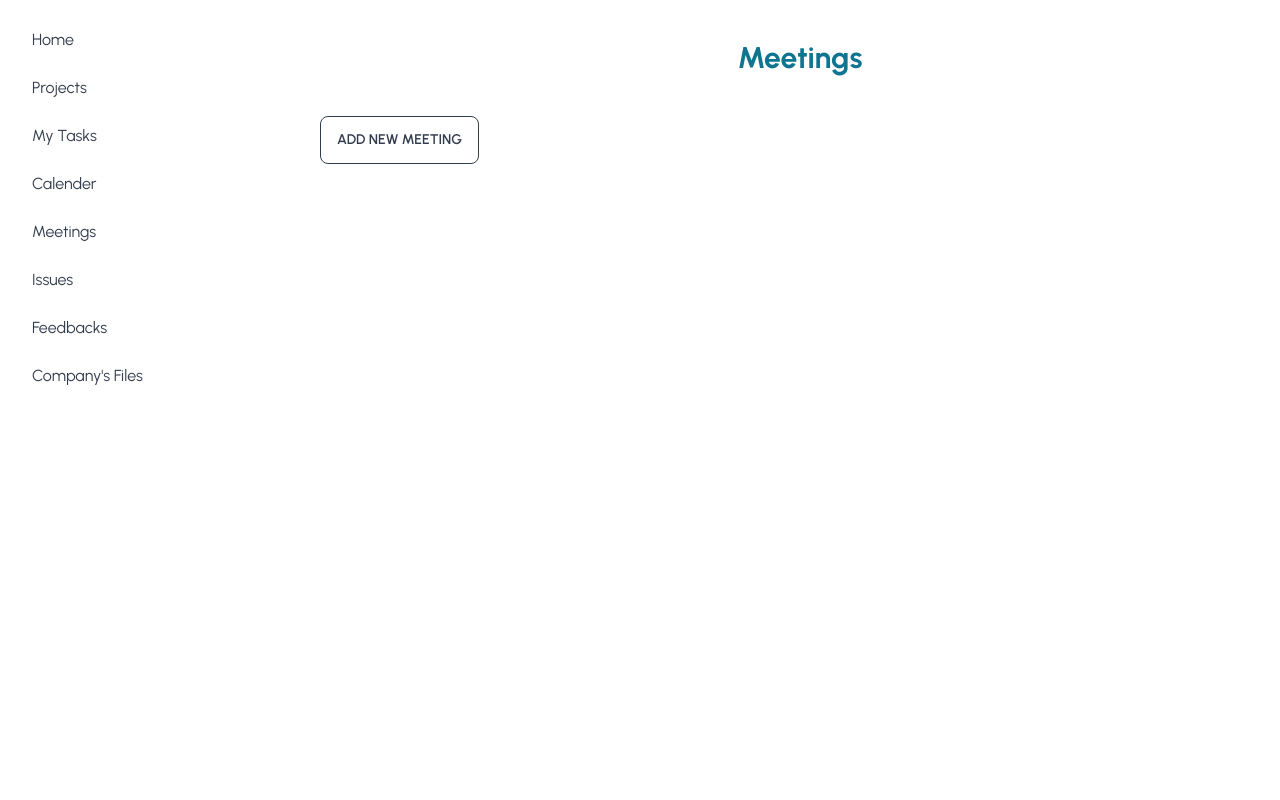
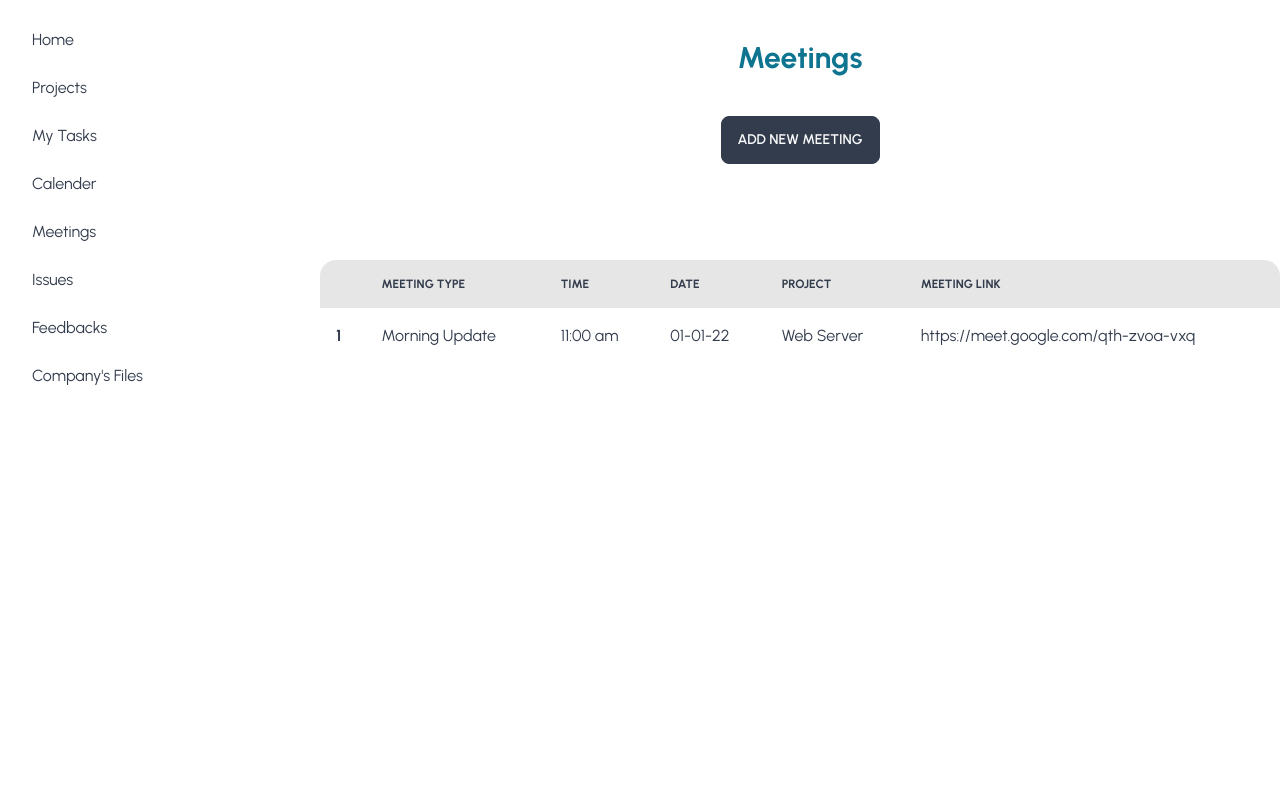
Before and after one commit to RAHUL573769/pro-track, a React (Create React App) app: page /dashboard/meetings in a window 1280 px wide. Shown: the top 800 px of the page. Built offline with nearby package versions, Linux system fonts and the light colour scheme.

Commit message:
meeting part frontend complete

```diff
--- a/src/Components/Dashboard/Meetings.jsx
+++ b/src/Components/Dashboard/Meetings.jsx
@@ -3,11 +3,69 @@ import React from "react";
 const Meetings = () => {
   return (
     <div>
-      <h1 className="text-3xl text-cyan-700 text-center m-10 font-bold">Meetings</h1>
+
+      {/* Add meeting modal part with full details */}
 
       <div>
-        <button class="btn btn-outline">Add New Meeting</button>
+        <h1 className="text-3xl text-cyan-700 text-center m-10 font-bold">Meetings</h1>
+
+        <div>
+
+          <div className="text-center">
+            <label for="my-modal" class="btn modal-button">Add new meeting</label>
+          </div>
+
+          <input type="checkbox" id="my-modal" class="modal-toggle" />
+          <div class="modal">
+            <div class="modal-box">
+              <form className='grid grid-cols-1 gap-3 justify-items-center mt-2'>
+                <h1 className="text-xl text-red-700 font-semibold text-center">Add meeting for the project</h1>
+                <input type="text" placeholder="Meeting Type" className="input input-bordered w-full max-w-xs" />
+                <input type="time" placeholder="Meeting Time" className="input input-bordered w-full max-w-xs" />
+                <input type="date" placeholder="Meeting Date" className="input input-bordered w-full max-w-xs" />
+                <input type="text" placeholder="Pick Project" className="input input-bordered w-full max-w-xs" />
+                <input type="text" placeholder="Meeting Link" className="input input-bordered w-full max-w-xs" />
+                <input type="submit" value="Add" className="btn btn-secondary w-full max-w-xs" />
+              </form>
+            </div>
+          </div>
+        </div>
       </div>
+
+
+      {/* Show all the meetings details here in table  */}
+
+      <div className="mt-24">
+        <div class="overflow-x-auto">
+          <table class="table w-full">
+
+            <thead>
+              <tr>
+                <th></th>
+                <th>Meeting Type</th>
+                <th>Time</th>
+                <th>Date</th>
+                <th>Project</th>
+                <th>Meeting Link</th>
+              </tr>
+            </thead>
+            <tbody>
+
+              <tr>
+                <th>1</th>
+                <td>Morning Update</td>
+                <td>11:00 am</td>
+                <td>01-01-22</td>
+                <td>Web Server</td>
+                <td>https://meet.google.com/qth-zvoa-vxq</td>
+              </tr>
+
+
+            </tbody>
+          </table>
+        </div>
+      </div>
+
     </div>
   );
 };
```
